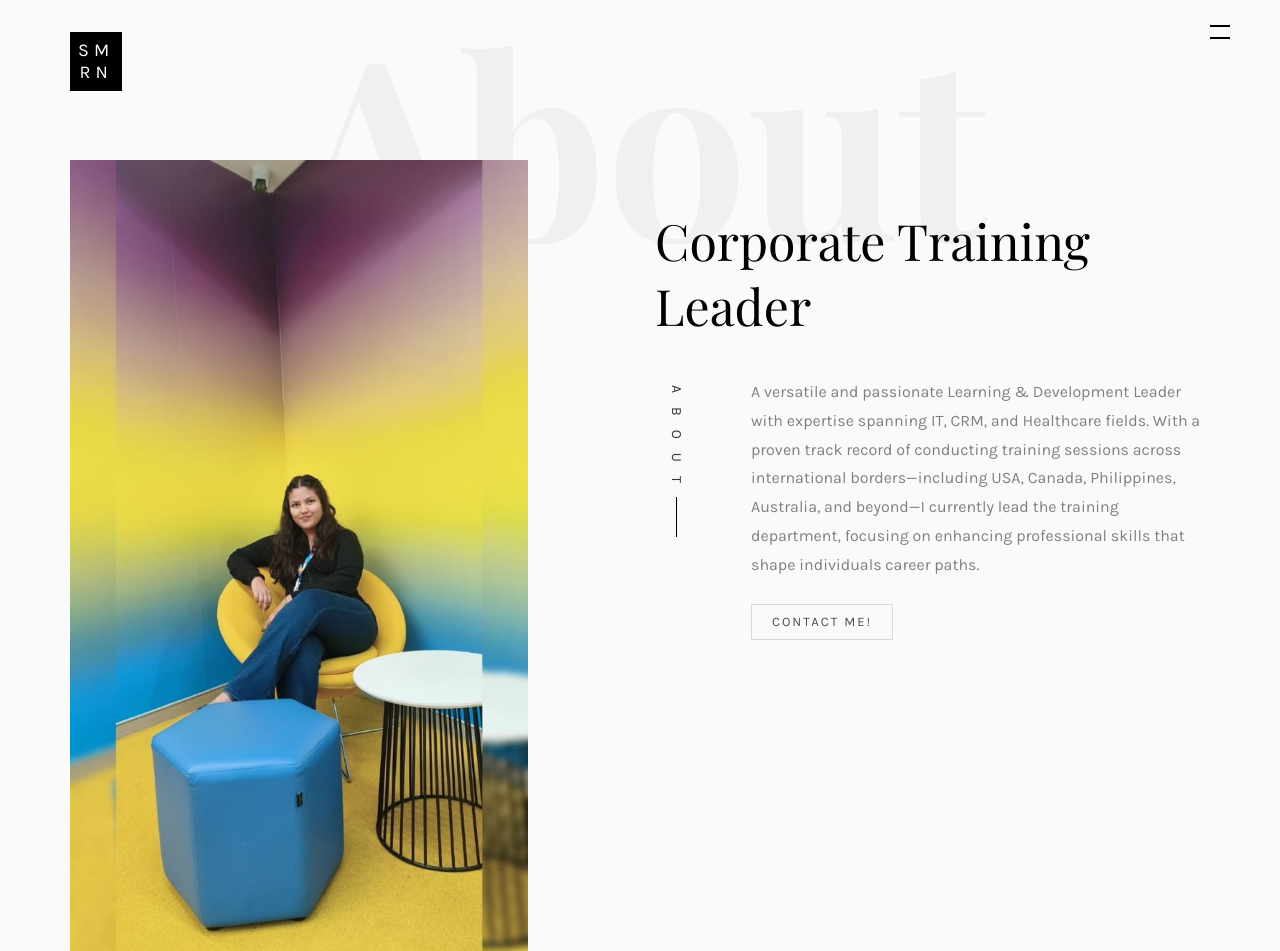
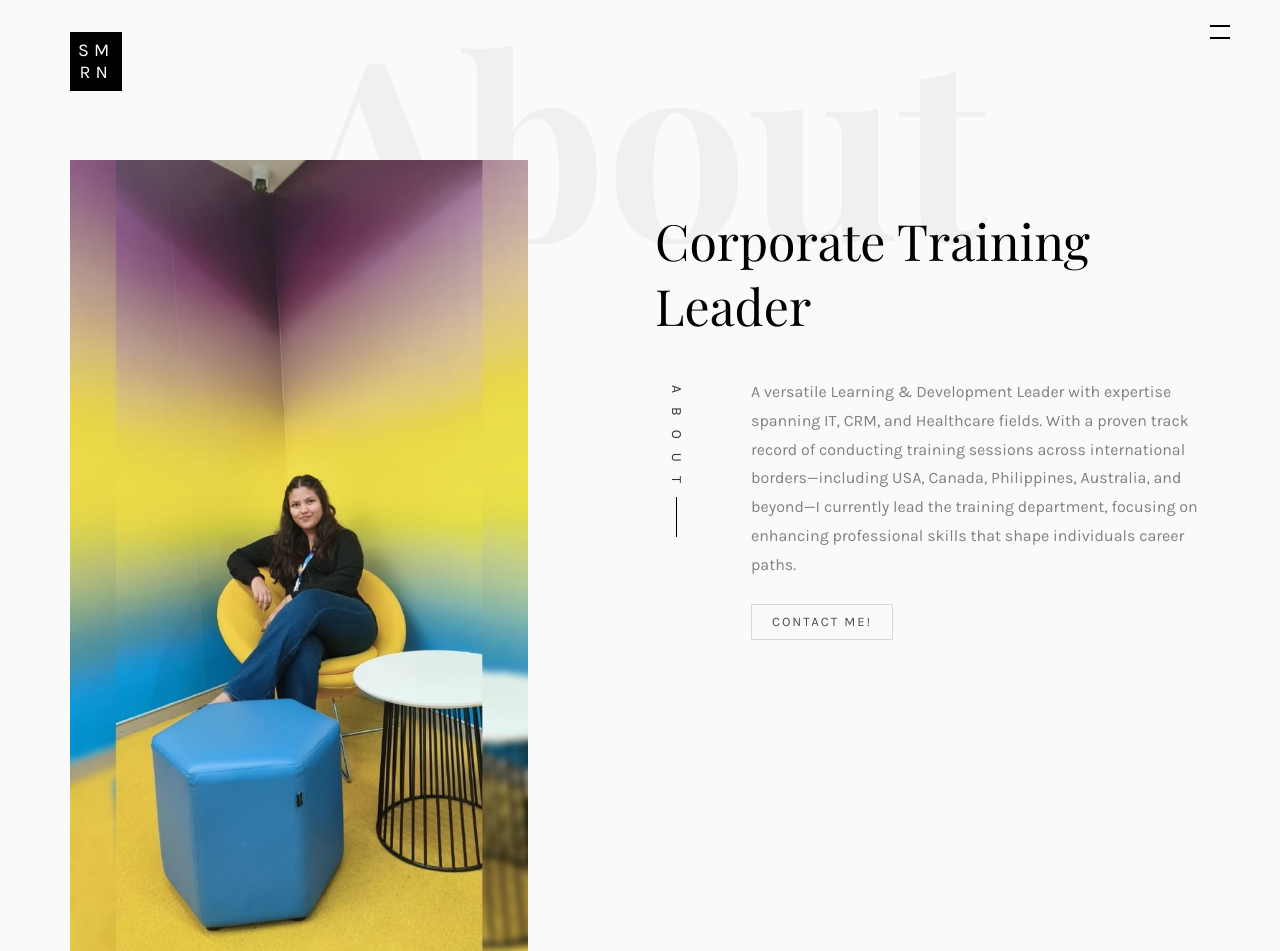
Before and after one commit to SimmranK/Insights, a plain HTML site: page index.html in a window 1280 px wide. Shown: the top 951 px of the page. Drawn offline with nearby package versions, Linux system fonts and the light colour scheme; files whose address does not match are found by name; a web font is replaced by a local one.

Commit message:
Update index.html

```diff
--- a/index.html
+++ b/index.html
@@ -133,7 +133,7 @@
 								<div class="rotate">
 									<h2 class="heading">About</h2>
 								</div>
-								<p>A versatile and passionate Learning & Development Leader with expertise spanning IT, CRM, and Healthcare fields. With a proven track record of conducting training sessions across international borders—including USA, Canada, Philippines, Australia, and beyond—I currently lead the training department, focusing on enhancing professional skills that shape individuals career paths.</p>
+								<p>A versatile Learning & Development Leader with expertise spanning IT, CRM, and Healthcare fields. With a proven track record of conducting training sessions across international borders—including USA, Canada, Philippines, Australia, and beyond—I currently lead the training department, focusing on enhancing professional skills that shape individuals career paths.</p>
 								<p><a href="#footer" class="btn btn-primary btn-outline">Contact Me!</a></p>
 							</div>
 						</div>
```
